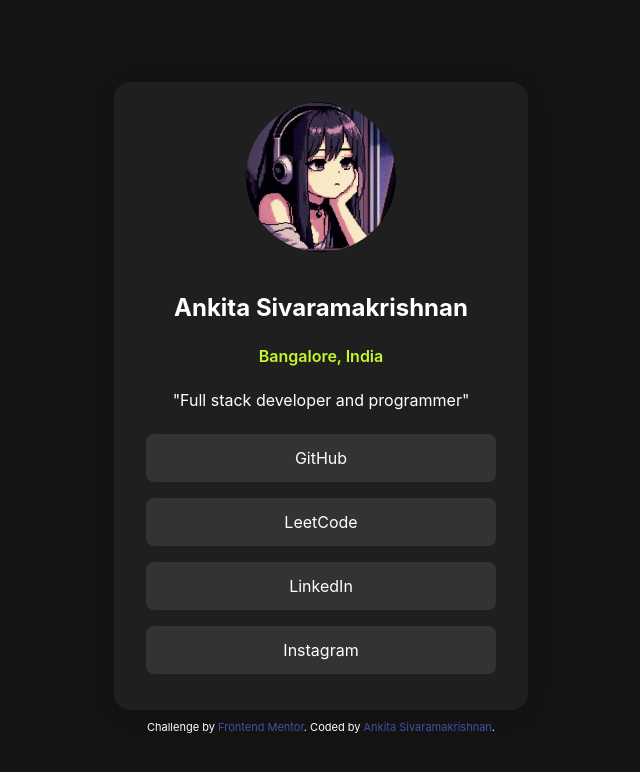
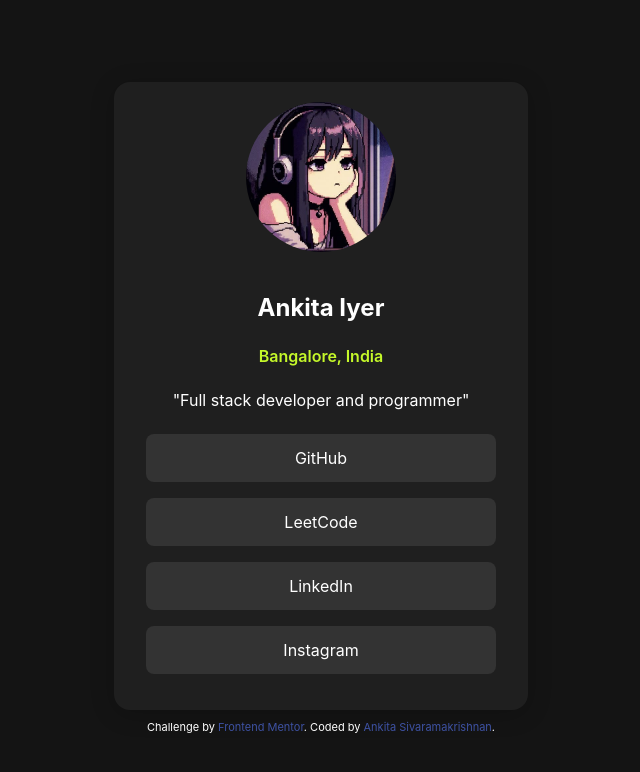
Before and after one commit to thecerebralcosmocrat/Social-Links-Profile, a plain HTML site: page index.html in a window 1280 px wide. Shown: the whole page, without its empty margins (319-959 px from the left). Drawn offline with Linux system fonts and the light colour scheme.

Commit message:
Change display name

```diff
--- a/index.html
+++ b/index.html
@@ -94,7 +94,7 @@
 <body>
 <div class="profile-card">
   <img src="assets/images/ankita_img.jpg" alt="Ankita Sivaramakrishnan" class="profile-img" >
-  <h1>Ankita Sivaramakrishnan</h1>
+  <h1>Ankita Iyer</h1>
   <p class="location">Bangalore, India</p>
   <p class="bio">"Full stack developer and programmer"</p>
   <div class="links">
```
